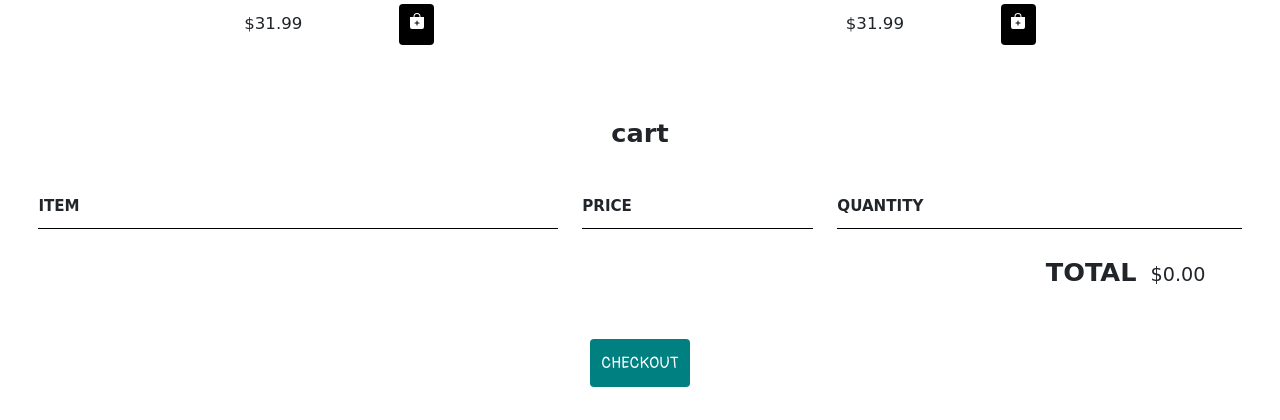
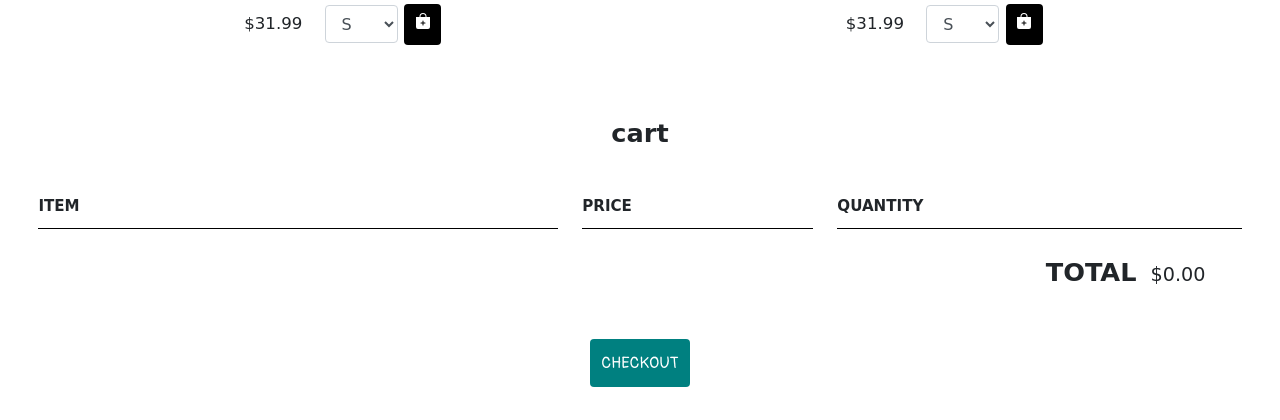
Before and after one commit to jschhie/Mock-Band-Web-App, a Flask app: page /store in a window 1280 px wide. Shown: the part 912-1332 px from the top of the page. Run offline with Flask 2, Linux system fonts and the light colour scheme; some libraries are stand-ins or nearby versions; some web fonts are replaced.

Commit message:
added sizes to merch (store and receipt)

```diff
--- a/website/models.py
+++ b/website/models.py
@@ -42,7 +42,7 @@ class ItemSold(db.Model):
     qty_sold = db.Column(db.Integer) # at least 1
     order_id = db.Column(db.Integer, db.ForeignKey('order.id')) # foreign key
     product_id = db.Column(db.Integer, db.ForeignKey('product.id')) # foreign key
-
+    merch_size = db.Column(db.String(10), default="None") # (Small, Medium, or Large) for Merch. "None" for Albums, Tickets
 
 
 class Product(db.Model):
--- a/website/static/store-tix-ops.js
+++ b/website/static/store-tix-ops.js
@@ -198,14 +198,20 @@ function updateCartTotal() {
         // add up total price
         total = total + (price * amount);
         var prod_title = "";
+        var merch_size = "";
 
         // get product title or ticket type name
         if (header == "TICKET TYPE") {
             prod_title = cartRow.getElementsByClassName("cart-type")[0].innerText.replaceAll('\n', ''); // mobile view inserts 'newline' at front and end of title
         } else {
             prod_title = cartRow.getElementsByClassName("cart-item")[0].innerText.replaceAll('\n', ''); // mobile view inserts 'newline' at front and end of title
+            var trimIndex = prod_title.indexOf('(');
+            if (trimIndex != -1) {
+                merch_size = prod_title.substring(trimIndex);
+                prod_title = prod_title.substring(0,trimIndex);
+            }
         }
-        var new_row = { "prod_title": prod_title, "qty_sold": amount };
+        var new_row = { "prod_title": prod_title, "qty_sold": amount, "merch_size": merch_size };
 
         json_cart.push(new_row);
     }
@@ -298,20 +304,44 @@ function addRowToCart(title, price, imageSrc) {
     var cartRow = document.createElement('div');
     cartRow.classList.add('cart-row');
 
+    // Check if merch size applicable
+    var sizeOption = "";
+    if (title.includes("Hoodie")) {
+        if (title.includes("Black")) {
+            sizeOption = '(' + document.getElementById("blackHoodSize").value + ')';
+        } else {
+            sizeOption = '(' + document.getElementById("whiteHoodSize").value + ')';
+        }
+    }
+
     // Check if duplicate cart item
     var cartItemsAll = document.getElementsByClassName("cart-items-all")[0];
     var cartItemNames = document.getElementsByClassName("cart-item-title");
+    var cartItemSizes = document.getElementsByClassName("cart-item-size");
+
     for (var i = 0; i < cartItemNames.length; i++) {
-        if (cartItemNames[i].innerText == title) {
-            alert('This item is already added to cart.');
-            return; // skip below code
+        if (cartItemNames[i].innerText.includes(title)) {
+            if (sizeOption != "") {
+                if (cartItemSizes[i].innerText.includes(sizeOption)) {
+                    // Duplicate Size selected for Duplicate Merch
+                    alert('This size has already been added to cart.');
+                    return; // skip below code
+                }
+            } else {
+                // Album Purchase
+                alert('This item is already added to cart.');
+                return; // skip below code
+            }
         }
     }
 
     var cartRowContents = `
         <div class="cart-item cart-column">
             <img class="cart-item-image" src="${imageSrc}" width="100px">
-            <span class="cart-item-title">${title}</span>
+            <span class="cart-item-title">
+                ${title}
+                <span class="cart-item-size">${sizeOption}</span>
+            </span>
         </div>
         <span class="cart-price cart-column">${price}</span>
         <div class="cart-amount cart-column">
--- a/website/static/style.css
+++ b/website/static/style.css
@@ -478,6 +478,32 @@ footer {
     /* adds even amount of space around (top bottom left right) */
 }
 
+.cart-item-size {
+    width: 20%;
+    text-align: center;
+    font-weight: bold;
+    font-size: 1em;
+    margin-bottom: 15px;
+    margin-left: 5px;
+    color: black;
+}
+
+.size-option {
+    /* small view */
+    margin-top: 1%;
+    margin-bottom: 3%;
+}
+
+@media all and (min-width:768px) {
+    /* medium, large, xlarge */
+    .size-option {
+        margin-top: 0;
+        margin-bottom: 0;
+        margin-left: 10%;
+        margin-right: 3%;
+    }
+
+}
 
 
 /* ===== TOUR TICKETS + STORE: CART SECTION ====== */
--- a/website/templates/store.html
+++ b/website/templates/store.html
@@ -70,9 +70,14 @@
         <div class="shop-item">
             <span class="shop-item-title">Love Yourself: Black Hoodie</span>
             <img class="shop-item-image" type="image/png" src="https://live.staticflickr.com/65535/52726627658_dc143b07b2_o.jpg" height="100px"/>
-            <div class="shop-item-details">
-                <span class="shop-item-price">$31.99</span>
-                <button title="Add to Cart" type="button" class="btn general-btn shop-item-btn" onclick="addToCart(this)">
+            <div class="shop-item-details row">
+                <span class="shop-item-price col-md-4">$31.99</span>
+                <select class="form-control col-md-4 size-option" id="blackHoodSize">
+                    <option value="Small" selected>S</option>
+                    <option value="Medium">M</option>
+                    <option value="Large">L</option>
+                </select>
+                <button title="Add to Cart" type="button" class="btn general-btn shop-item-btn col-md-2" onclick="addToCart(this)">
                     <svg xmlns="http://www.w3.org/2000/svg" width="16" height="16" fill="currentColor" class="bi bi-bag-plus-fill" viewBox="0 0 16 16">
                         <path fill-rule="evenodd" d="M10.5 3.5a2.5 2.5 0 0 0-5 0V4h5v-.5zm1 0V4H15v10a2 2 0 0 1-2 2H3a2 2 0 0 1-2-2V4h3.5v-.5a3.5 3.5 0 1 1 7 0zM8.5 8a.5.5 0 0 0-1 0v1.5H6a.5.5 0 0 0 0 1h1.5V12a.5.5 0 0 0 1 0v-1.5H10a.5.5 0 0 0 0-1H8.5V8z"/>
                     </svg>
@@ -83,9 +88,14 @@
         <div class="shop-item">
             <span class="shop-item-title">Love Yourself: White Hoodie</span>
             <img class="shop-item-image" type="image/png" src="https://live.staticflickr.com/65535/52726147106_704a98479e_o.jpg" height="100px"/>
-            <div class="shop-item-details">
-                <span class="shop-item-price">$31.99</span>
-                <button title="Add to Cart" type="button" class="btn general-btn shop-item-btn" onclick="addToCart(this)">
+            <div class="shop-item-details row">
+                <span class="shop-item-price col-md-4">$31.99</span>
+                <select class="form-control col-md-4 size-option" id="whiteHoodSize">
+                    <option value="Small" selected>S</option>
+                    <option value="Medium">M</option>
+                    <option value="Large">L</option>
+                </select>
+                <button title="Add to Cart" type="button" class="btn general-btn shop-item-btn col-md-2" onclick="addToCart(this)">
                     <svg xmlns="http://www.w3.org/2000/svg" width="16" height="16" fill="currentColor" class="bi bi-bag-plus-fill" viewBox="0 0 16 16">
                         <path fill-rule="evenodd" d="M10.5 3.5a2.5 2.5 0 0 0-5 0V4h5v-.5zm1 0V4H15v10a2 2 0 0 1-2 2H3a2 2 0 0 1-2-2V4h3.5v-.5a3.5 3.5 0 1 1 7 0zM8.5 8a.5.5 0 0 0-1 0v1.5H6a.5.5 0 0 0 0 1h1.5V12a.5.5 0 0 0 1 0v-1.5H10a.5.5 0 0 0 0-1H8.5V8z"/>
                     </svg>
--- a/website/views.py
+++ b/website/views.py
@@ -97,12 +97,17 @@ def checkout(txnType):
 
         # [ {'prod_title': '____', 'qty_sold': ___}, {}, ..., {'venue': 'None', 'venue_date': 'None'} ]
         for dictionary in json_cart[:-1]: # all except last dictionary
+            merch_size = dictionary['merch_size']
             prod_title = dictionary['prod_title']
+            if (merch_size != ""):
+                prod_title = prod_title[:-1] # remove extra space character at end of string
             qty_sold = dictionary['qty_sold']
+
             # Find matching Product with prod_title
             product = Product.query.filter_by(prod_title=prod_title).first()
+
             # Create ItemSold object
-            new_item_sold = ItemSold(qty_sold=qty_sold, order_id=new_order.id, product_id=product.id)
+            new_item_sold = ItemSold(qty_sold=qty_sold, merch_size=merch_size, order_id=new_order.id, product_id=product.id)
             db.session.add(new_item_sold)
             db.session.commit()
         return redirect(url_for('views.thankYou', txnType=txnType, orderId=new_order.id))
@@ -126,6 +131,9 @@ def thankYou(txnType, orderId):
         num_items_sold += item.qty_sold
 
     matching_products = Product.query.filter(Product.id.in_(product_ids)).all()
+    #selected_sizes = ItemSold.query.filter_by(order_id=orderId).with_entities(ItemSold.merch_size).all()
+    #print(selected_sizes)
+
     customer = Customer.query.filter_by(id=order.customer_id).first()
     if (customer == None):
         return render_template('error.html'), 404
```
Also changed, not shown: website/templates/thank-you.html (+11 -2 lines), newdemos/cart-size.png (added), newdemos/merch-size.png (added), newdemos/receipt-size.png (added), newdemos/receipt-size2.png (added).
